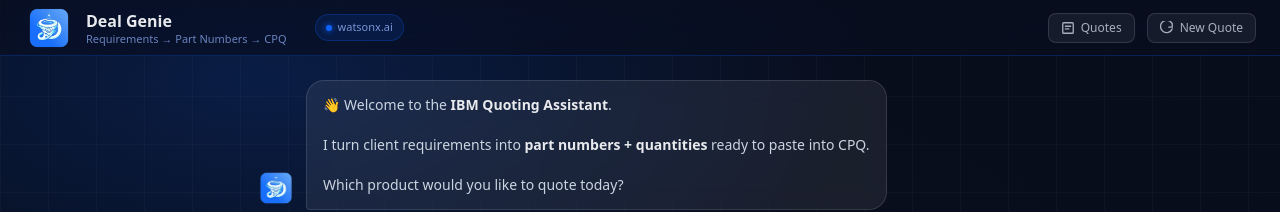
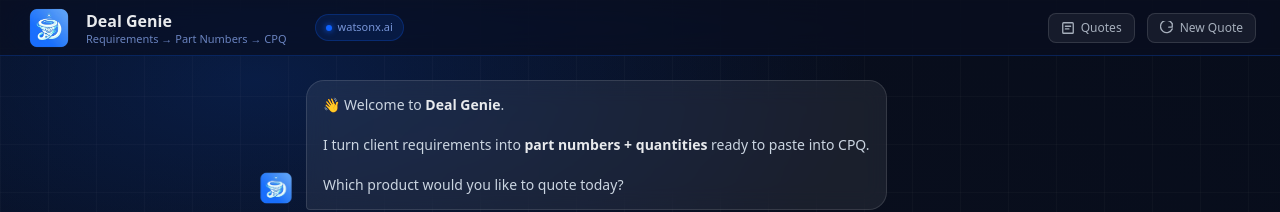
Before and after one commit to NamanKhandIBM/DealGenie, a Next.js app in the folder deal-genie/: page / in a window 1280 px wide. Shown: the top 212 px of the page. Built offline with nearby package versions, Linux system fonts and the light colour scheme.

Commit message:
fix: rename IBM Quoting Assistant → Deal Genie in welcome message

```diff
--- a/deal-genie/app/page.tsx
+++ b/deal-genie/app/page.tsx
@@ -19,7 +19,7 @@
   id: "welcome",
   role: "assistant",
   content:
-    "👋 Welcome to the **IBM Quoting Assistant**.\n\nI turn client requirements into **part numbers + quantities** ready to paste into CPQ.\n\nWhich product would you like to quote today?",
+    "👋 Welcome to **Deal Genie**.\n\nI turn client requirements into **part numbers + quantities** ready to paste into CPQ.\n\nWhich product would you like to quote today?",
   timestamp: Date.now(),
 };
 
```
